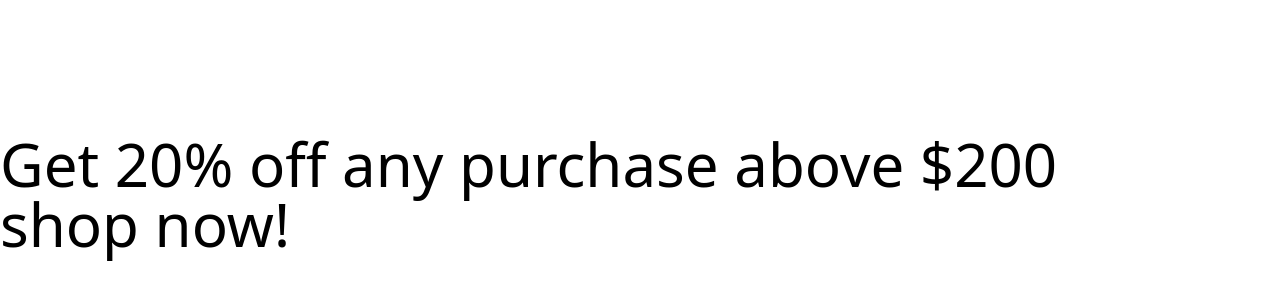
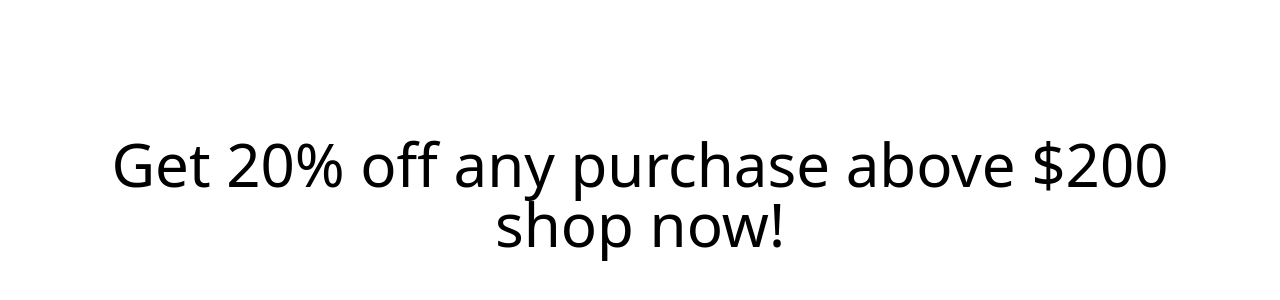
Before and after one commit to Wediah/shoppingsite, a Next.js app: page /Landing in a window 1280 px wide. Shown: the part 26-326 px from the top of the page. Built offline with nearby package versions, Linux system fonts and the light colour scheme.

Commit message:
centers text

```diff
--- a/pages/Landing.tsx
+++ b/pages/Landing.tsx
@@ -4,8 +4,8 @@ function Landing() {
   return (
     <div className='min-h-screen pt-40'>
 
-      <div>
-        <div className='w-screen text-black text-6xl'>
+      <div className=''>
+        <div className='w-screen text-black text-6xl text-center'>
           Get 20% off any purchase above $200
           <button type='button' title='s'>shop now!</button>
         </div>
```
